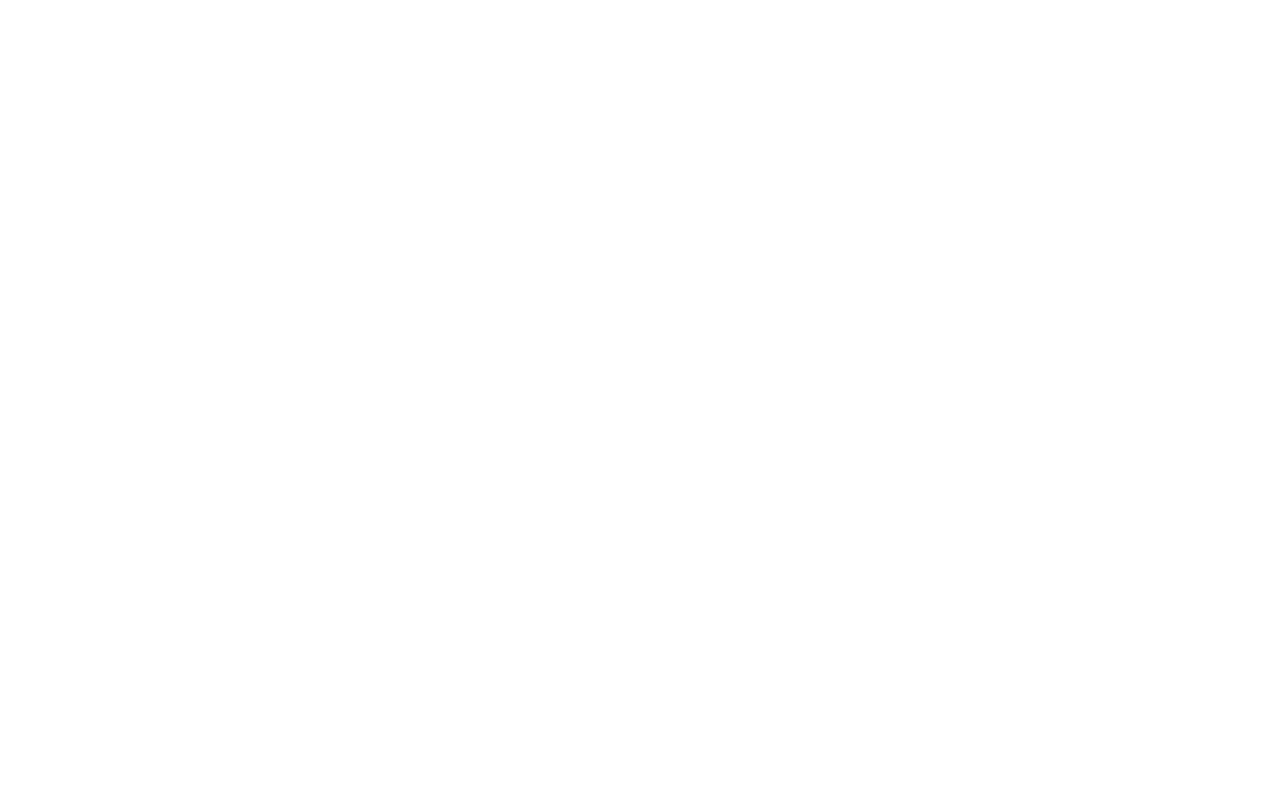
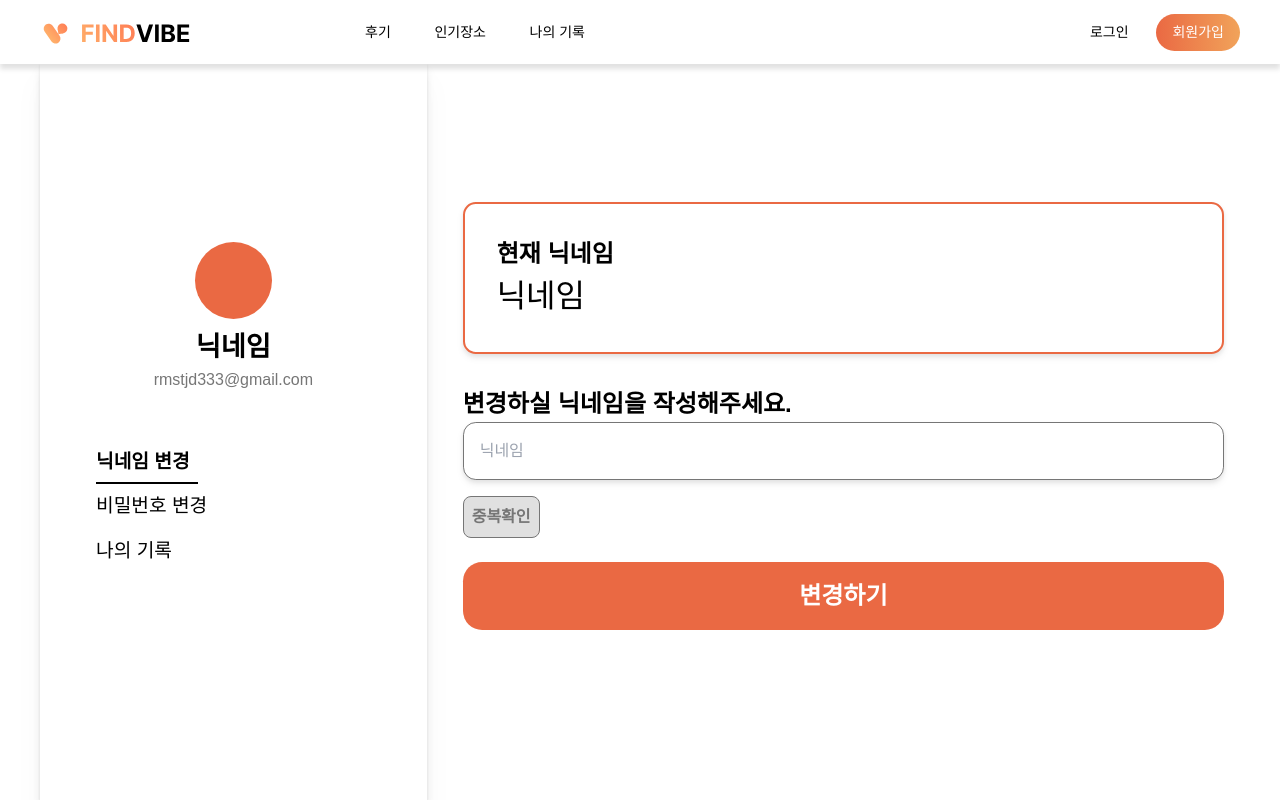
Before and after one commit to LEEGURTS/FINDVIBE, a React (Create React App) app in the folder client/: page /mypage in a window 1280 px wide. Before the commit this address had no page. Built offline with nearby package versions, Linux system fonts and the light colour scheme; a web font is replaced by a local one.

Commit message:
[FE DEV] 마이페이지 퍼블리싱

```diff
--- a/client/src/App.tsx
+++ b/client/src/App.tsx
@@ -3,6 +3,7 @@
 import IndexPage from "./pages/IndexPage";
 import MyPlacePage from "./pages/MyPlacePage";
 import ProtectedRoute from "./components/ProtectedRoute/ProtectedRoute";
+import MyPagePage from "./pages/MyPagePage";
 
 const App: React.FunctionComponent = () => {
   const SignInPage = lazy(() => import("./pages/SignInPage"));
@@ -21,6 +22,7 @@
           <Route path="/" element={<IndexPage />} />
           <Route path="/signin" element={<SignInPage />} />
           <Route path="/signup" element={<SignUpPage />} />
+          <Route path="/mypage" element={<MyPagePage />} />
           <Route element={<ProtectedRoute />}>
             <Route path="/myplace" element={<MyPlacePage />} />
             <Route path="/findvibe" element={<FindLocationPage />} />
--- a/client/src/components/MyPage/MyPage.tsx
+++ b/client/src/components/MyPage/MyPage.tsx
@@ -1,5 +1,32 @@
+import { useState } from "react";
+import GridLayout from "../Layout/GridLayout";
+import MyPageLeftInfo from "./MyPageLeftInfo";
+import MyPageRightInfo from "./MyPageRightInfo";
+
+export enum MyPageState {
+  CHANGENICKNAME,
+  CHANGEPASSWORD,
+  SHOWHISTORY,
+}
+
 const MyPage: React.FunctionComponent = () => {
-  return <></>;
+  const [selectedState, setSelectedState] = useState<MyPageState>(
+    MyPageState.CHANGENICKNAME
+  );
+  return (
+    <main className="relative w-full top-[64px] min-h-[calc(100vh-64px)]">
+      <GridLayout>
+        <MyPageLeftInfo
+          selectedState={selectedState}
+          setSelectedState={setSelectedState}
+        />
+        <MyPageRightInfo
+          selectedState={selectedState}
+          setSelectedState={setSelectedState}
+        />
+      </GridLayout>
+    </main>
+  );
 };
 
 export default MyPage;
--- /dev/null
+++ b/client/src/components/MyPage/MyPageChangeNickname.tsx
@@ -0,0 +1,31 @@
+import { useLogin } from "../../State/userInfo";
+
+const MyPageChangeNickname: React.FunctionComponent = () => {
+  const userInfo = useLogin();
+  return (
+    <main className="col-span-8 h-[calc(100svh-64px)] flex flex-col p-4 justify-center">
+      <div className="p-8 border-2 rounded-[0.8em] bg-white border-deeporange drop-shadow-md">
+        <label className="text-[1.5em] font-bold">현재 닉네임</label>
+        <p className="text-[2em]">닉네임</p>
+      </div>
+      <div className="my-[2em]">
+        <label className="text-[1.5em] font-bold">
+          변경하실 닉네임을 작성해주세요.
+        </label>
+        <input
+          className="w-full p-4 border border-gray rounded-[0.8em] bg-white drop-shadow-md"
+          type="text"
+          placeholder="닉네임"
+        />
+        <button className="mt-[1em] border p-2 rounded-[0.5em] bg-[#e0e0e0] text-gray font-bold ">
+          중복확인
+        </button>
+        <button className="w-full mt-[1em] p-4 bg-deeporange rounded-[0.8em] text-white font-bold text-[1.5em]">
+          변경하기
+        </button>
+      </div>
+    </main>
+  );
+};
+
+export default MyPageChangeNickname;
--- /dev/null
+++ b/client/src/components/MyPage/MyPageChangePassword.tsx
@@ -0,0 +1,62 @@
+import { useRef } from "react";
+
+const MyPageChangePassword: React.FunctionComponent = () => {
+  const password = useRef<{ password: string; checkPassword: string }>({
+    password: "",
+    checkPassword: "",
+  });
+
+  const checkPassword = () => {
+    if (password.current.password.length < 7) {
+      alert("비밀번호 길이가 짧습니다.");
+    } else if (
+      !/[^0-9]/.test(password.current.password) ||
+      !/[a-zA-Z]/.test(password.current.password)
+    ) {
+      alert("반드시 영어,숫자를 포함해야합니다.");
+    } else if (password.current.password !== password.current.checkPassword) {
+      alert("비밀번호가 일치하지 않습니다.");
+    } else {
+      return true;
+    }
+    return false;
+  };
+
+  const handleSubmit = () => {
+    if (checkPassword()) {
+      // 비밀번호 변경 요청
+    }
+  };
+  return (
+    <main className="col-span-8 h-[calc(100svh-64px)] flex flex-col p-4 justify-center">
+      <div className="my-[2em]">
+        <label className="text-[1.5em] font-bold">
+          변경하실 비밀번호를 입력해주세요.
+        </label>
+        <input
+          className="w-full p-4 border border-gray rounded-[0.8em] bg-white drop-shadow-md mb-[1em]"
+          type="password"
+          placeholder="비밀번호"
+          onChange={(e) => (password.current.password = e.target.value)}
+        />
+        <label className="text-[1.5em] font-bold">
+          다시 한번 입력해주세요.
+        </label>
+        <input
+          className="w-full p-4 border border-gray rounded-[0.8em] bg-white drop-shadow-md"
+          type="password"
+          placeholder="비밀번호"
+          onChange={(e) => (password.current.checkPassword = e.target.value)}
+        />
+        <button
+          className="w-full mt-[1em] p-4 bg-deeporange rounded-[0.8em] text-white font-bold text-[1.5em]"
+          onClick={handleSubmit}
+        >
+          변경하기
+        </button>
+      </div>
+    </main>
+  );
+};
+
+export default MyPageChangePassword;
--- /dev/null
+++ b/client/src/components/MyPage/MyPageLeftInfo.tsx
@@ -0,0 +1,59 @@
+import { useLogin } from "../../State/userInfo";
+import { MyPageState } from "./MyPage";
+
+interface MyPageLeftInfoProps {
+  selectedState: MyPageState;
+  setSelectedState: React.Dispatch<React.SetStateAction<MyPageState>>;
+}
+
+const MyPageLeftInfo: React.FunctionComponent<MyPageLeftInfoProps> = ({
+  selectedState,
+  setSelectedState,
+}) => {
+  const userinfo = useLogin();
+  return (
+    <nav className="col-span-4 flex flex-col items-center justify-center h-[calc(100svh-64px)] shadow drop-shadow-xl bg-white">
+      <div className="flex flex-col items-center">
+        <div className="rounded-full w-[6vw] aspect-square bg-deeporange" />
+        <p className="mt-[0.3em] text-[1.7em] font-bold">닉네임</p>
+        <p className="text-gray">
+          {userinfo.last_login_email || "rmstjd333@gmail.com"}
+        </p>
+      </div>
+      <div className="w-full flex flex-col items-start justify-center p-12">
+        <button
+          className={
+            selectedState === MyPageState.CHANGENICKNAME
+              ? "font-bold text-[1.2em] shadow-[0_-2px_inset] py-2 pr-2 ml-2"
+              : "text-[1.2em] p-2"
+          }
+          onClick={() => setSelectedState(MyPageState.CHANGENICKNAME)}
+        >
+          닉네임 변경
+        </button>
+        <button
+          className={
+            selectedState === MyPageState.CHANGEPASSWORD
+              ? "font-bold text-[1.2em] shadow-[0_-2px_inset] py-2 pr-2 ml-2"
+              : "text-[1.2em] p-2 "
+          }
+          onClick={() => setSelectedState(MyPageState.CHANGEPASSWORD)}
+        >
+          비밀번호 변경
+        </button>
+        <button
+          className={
+            selectedState === MyPageState.SHOWHISTORY
+              ? "font-bold text-[1.2em] shadow-[0_-2px_inset] py-2 pr-2 ml-2"
+              : "text-[1.2em] p-2"
+          }
+          onClick={() => setSelectedState(MyPageState.SHOWHISTORY)}
+        >
+          나의 기록
+        </button>
+      </div>
+    </nav>
+  );
+};
+
+export default MyPageLeftInfo;
--- /dev/null
+++ b/client/src/components/MyPage/MyPageRecord/MyPageMyRecord.tsx
@@ -0,0 +1,64 @@
+import MyPageMyRecordItem from "./MyPageMyRecordItem";
+
+const MyPageMyRecord: React.FunctionComponent = () => {
+  const tempData = [
+    {
+      img: "https://picsum.photos/300/300",
+      location: "서울시 노원구 노원로 광운대학교",
+      date: "2023-03-03",
+    },
+    {
+      img: "https://picsum.photos/300/300",
+      location: "서울시 노원구 노원로 광운대학교",
+      date: "2023-03-03",
+    },
+    {
+      img: "https://picsum.photos/300/300",
+      location: "서울시 노원구 노원로 광운대학교",
+      date: "2023-03-03",
+    },
+    {
+      img: "https://picsum.photos/300/300",
+      location: "서울시 노원구 노원로 광운대학교",
+      date: "2023-03-03",
+    },
+  ];
+  return (
+    <main className="col-span-8 h-[calc(100svh-64px)] overflow-y-scroll scrollbar-hide flex-col p-4 justify-center grid grid-cols-4 gap-4">
+      {tempData.map((data, index) => (
+        <MyPageMyRecordItem
+          key={index}
+          img={data.img}
+          location={data.location}
+          date={data.date}
+        />
+      ))}
+      {tempData.map((data, index) => (
+        <MyPageMyRecordItem
+          key={index}
+          img={data.img}
+          location={data.location}
+          date={data.date}
+        />
+      ))}
+      {tempData.map((data, index) => (
+        <MyPageMyRecordItem
+          key={index}
+          img={data.img}
+          location={data.location}
+          date={data.date}
+        />
+      ))}
+      {tempData.map((data, index) => (
+        <MyPageMyRecordItem
+          key={index}
+          img={data.img}
+          location={data.location}
+          date={data.date}
+        />
+      ))}
+    </main>
+  );
+};
+
+export default MyPageMyRecord;
--- /dev/null
+++ b/client/src/components/MyPage/MyPageRecord/MyPageMyRecordItem.tsx
@@ -0,0 +1,21 @@
+interface MyPageMyRecordItemProps {
+  img: string;
+  location: string;
+  date: string;
+}
+
+const MyPageMyRecordItem: React.FunctionComponent<MyPageMyRecordItemProps> = ({
+  img,
+  location,
+  date,
+}) => {
+  return (
+    <div className="">
+      <img src={img} alt="" />
+      <p className="font-bold text-[1.2em]">{location}</p>
+      <p className="text-gray">{date}</p>
+    </div>
+  );
+};
+
+export default MyPageMyRecordItem;
--- /dev/null
+++ b/client/src/components/MyPage/MyPageRightInfo.tsx
@@ -0,0 +1,27 @@
+import { useLogin } from "../../State/userInfo";
+import { MyPageState } from "./MyPage";
+import MyPageChangeNickname from "./MyPageChangeNickname";
+import MyPageChangePassword from "./MyPageChangePassword";
+import MyPageMyRecord from "./MyPageRecord/MyPageMyRecord";
+
+interface MyPageRightInfoProps {
+  selectedState: MyPageState;
+  setSelectedState: React.Dispatch<React.SetStateAction<MyPageState>>;
+}
+
+const MyPageRightInfo: React.FunctionComponent<MyPageRightInfoProps> = ({
+  selectedState,
+  setSelectedState,
+}) => {
+  const userInfo = useLogin();
+  switch (selectedState) {
+    case MyPageState.CHANGENICKNAME:
+      return <MyPageChangeNickname />;
+    case MyPageState.CHANGEPASSWORD:
+      return <MyPageChangePassword />;
+    default:
+      return <MyPageMyRecord />;
+  }
+};
+
+export default MyPageRightInfo;
```
